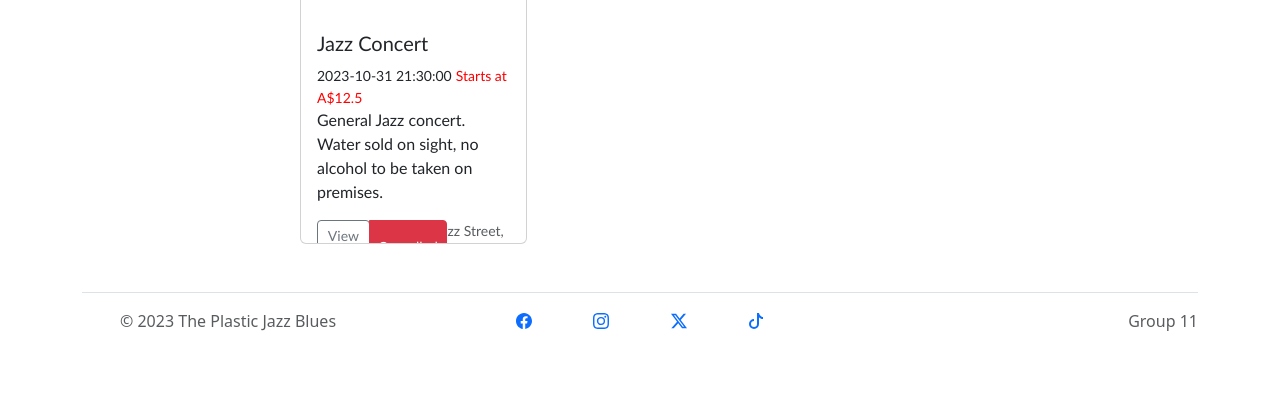
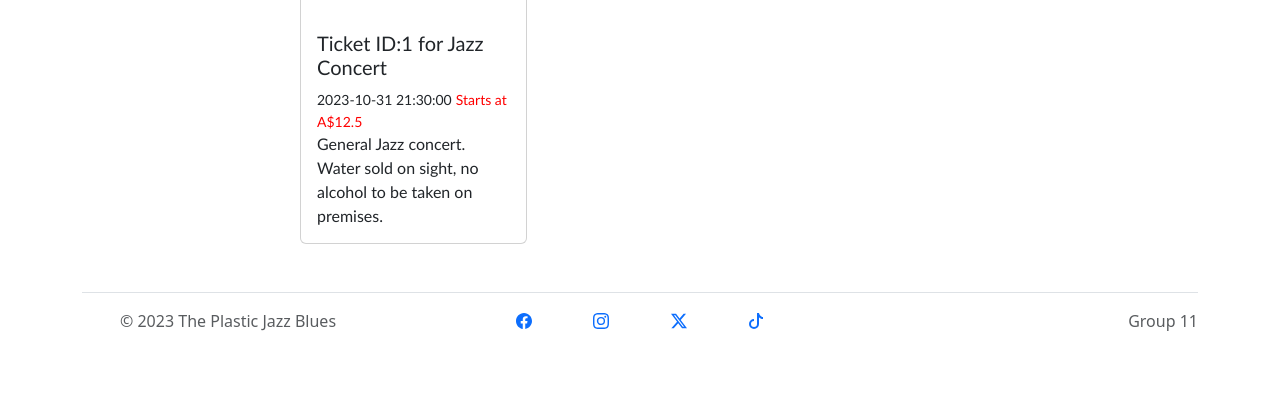
Before and after one commit to HunterRixon25/IAB207GroupAssignment3, a Flask app: page /userBookingHistory in a window 1280 px wide. Shown: the part 351-771 px from the top of the page. Run offline with Flask 3, Linux system fonts and the light colour scheme; a user stored in the database is signed in; data comes from the database, SQL or seed files in the repository; tables that the repository leaves empty hold one stand-in row (values such as "Sample post"); some libraries are stand-ins or nearby versions.

Commit message:
Added Ticket ID back

```diff
--- a/website/templates/userBookingHistory.html
+++ b/website/templates/userBookingHistory.html
@@ -19,7 +19,7 @@
                 <img class="card-img-top" data-src="holder.js/100px225?theme=thumb&amp;bg=55595c&amp;fg=eceeef&amp;text=Thumbnail" alt="Thumbnail [100%x225]" style="height: 225px; width: 100%; display: block;" src="{{ event.image }}" alt="Event Image" data-holder-rendered="true">
             <div class="card-body">
                 <p class="card-text">
-                <h5>{{event.name}}</h5>
+                <h5>Ticket ID:{{ticket.id}} for {{event.name}}</h5>
                 <small>{{event.eventDate}} {{event.eventTime}}</small>
                 <small class="text-muted red-text"><span class="start-price">Starts at A${{event.ticketPrice}}</span></small><br>
                 {{event.description}}
```
